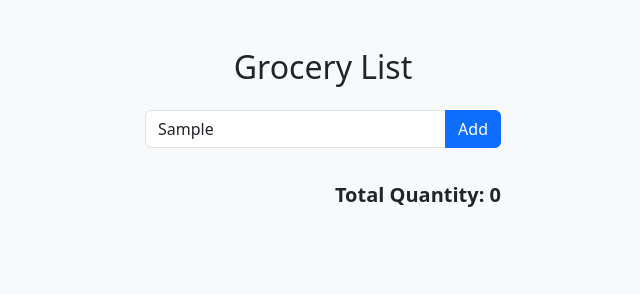
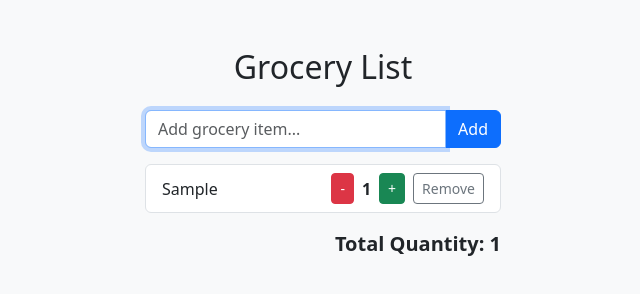
Before and after one commit to Mianumer0900/Grocery-Store, a plain HTML site: page Grocery-Shop/index.html in a window 1280 px wide. Both pictures are taken after typing "Sample" into the empty fields and a click on the button "Add". Shown: the whole page, without its empty margins (317-957 px from the left). Drawn offline with nearby package versions, Linux system fonts and the light colour scheme.

Commit message:
New Change

```diff
--- a/Grocery-Shop/index.html
+++ b/Grocery-Shop/index.html
@@ -66,7 +66,7 @@
         QuantitySpan.textContent = "1";
         QuantitySpan.className = "fw-bold";
 
-        var plusBtn = document.createElement("button");+
+        var plusBtn = document.createElement("button");
         plusBtn.className = "btn btn-success btn-sm";
         plusBtn.textContent = "+";
 
```
